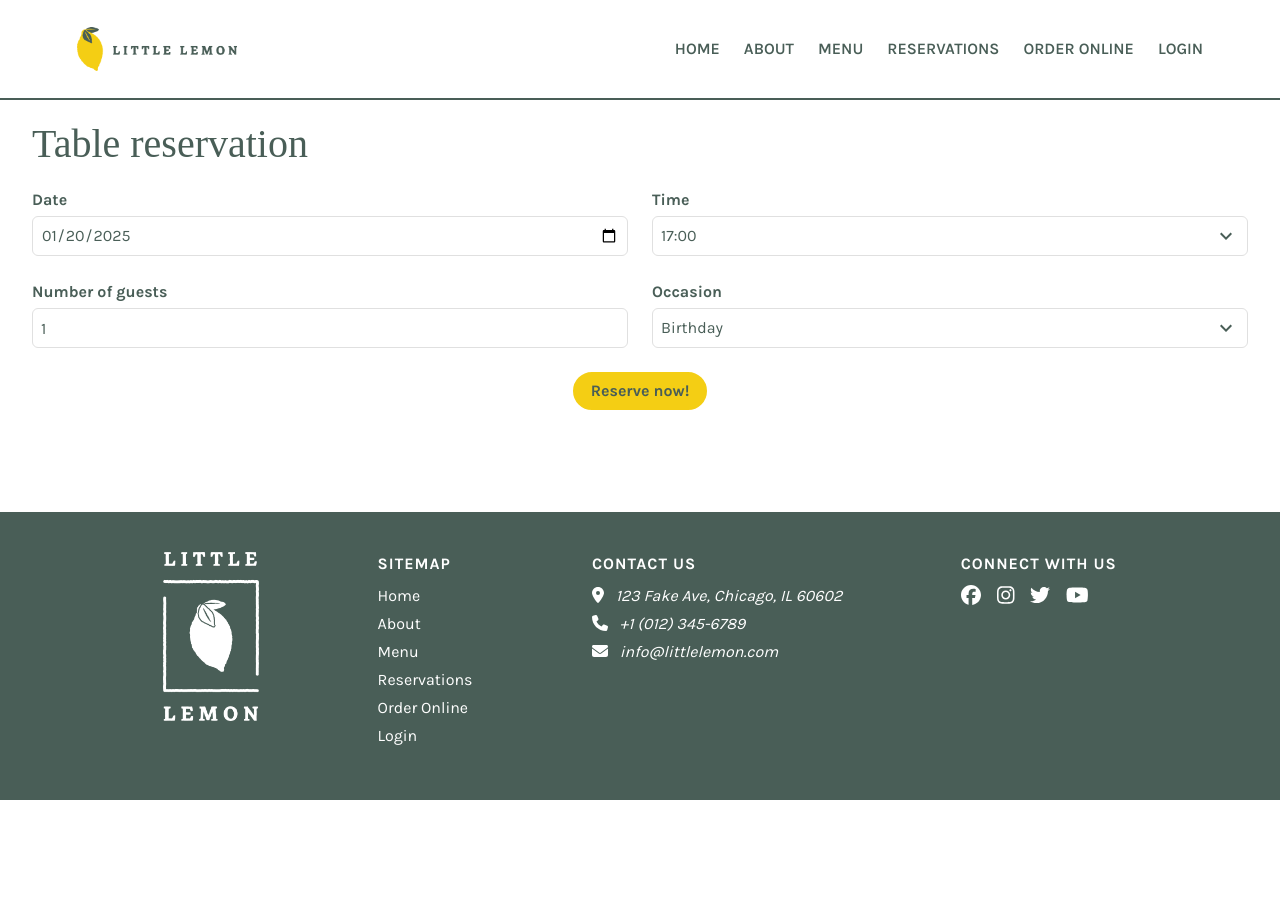
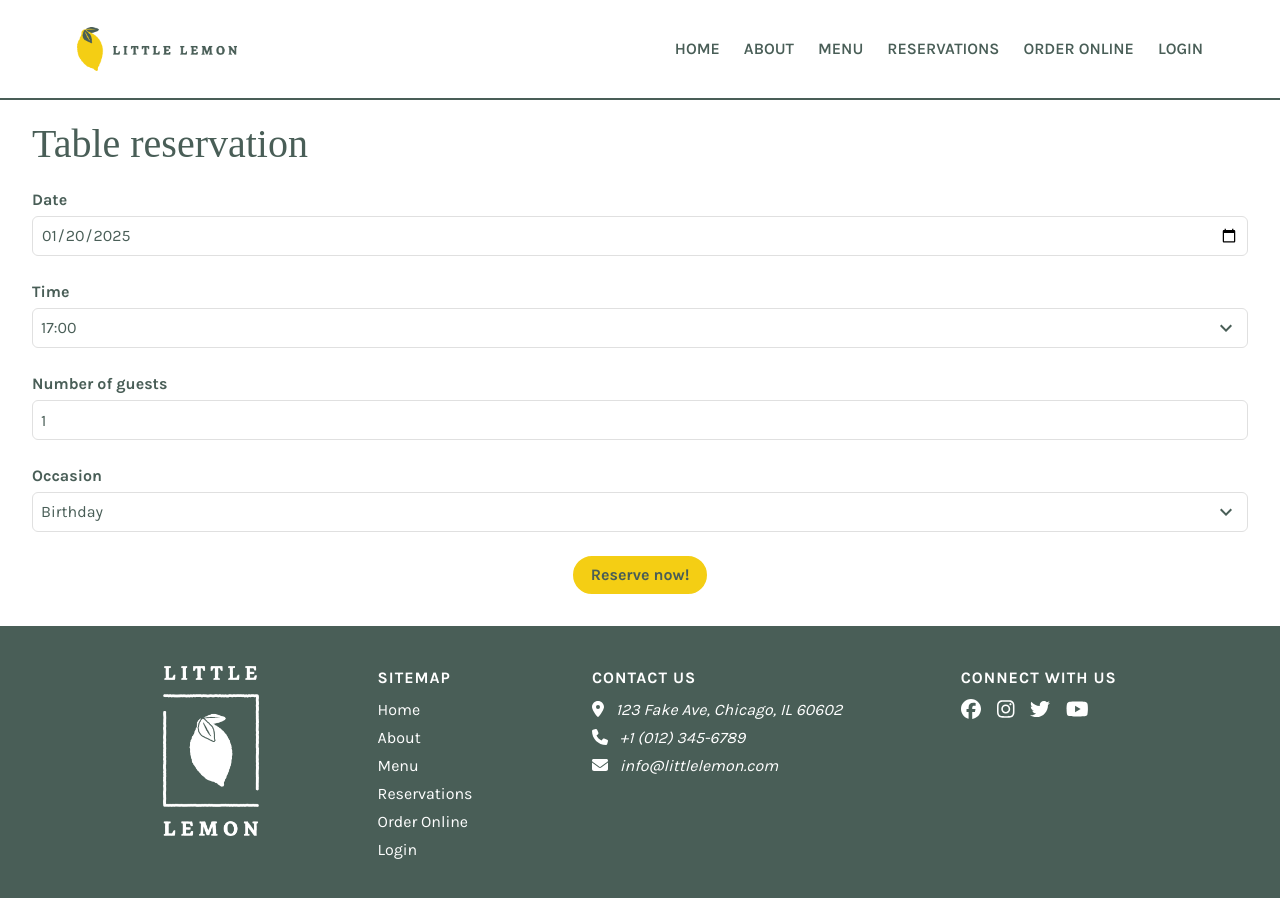
Before and after one commit to aya-mash/little-lemon, a React (Create React App) app: page /reservations in a window 1280 px wide. Shown: the top 898 px of the page. Before the commit the page ends 800 px from the top, so only its background shows below. Built offline with nearby package versions, Linux system fonts and the light colour scheme; a web font is replaced by a local one.

Commit message:
one column form

```diff
--- a/src/components/pages/Reservations/Reservations.css
+++ b/src/components/pages/Reservations/Reservations.css
@@ -9,8 +9,8 @@
 
 .reservations form {
   padding: 0 2rem 2rem;
-  display: grid;
-  grid-template-columns: repeat(2, minmax(12.5rem, 1fr));
+  display: flex;
+  flex-direction: column;
   gap: 1.5rem;
 }
 
```
